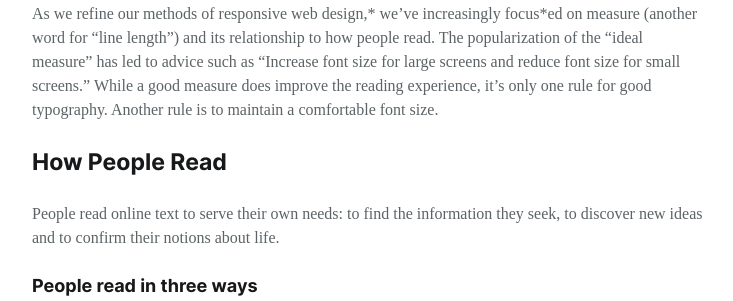
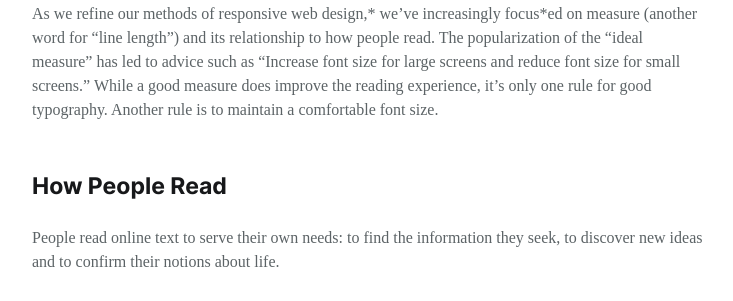
Before and after one commit to mct-ui/blogpost-design-SercuWarre, a plain HTML site: page index.html in a window 1280 px wide. Shown: the part 634-935 px from the top of the page, without its empty margins (272-1005 px from the left). Drawn offline with nearby package versions, Linux system fonts and the light colour scheme; a web font is replaced by a local one.

Commit message:
Added extra margin top to h2

```diff
--- a/css/screen.css
+++ b/css/screen.css
@@ -81,6 +81,9 @@ h2 {
   font-size: 23px;
   line-height: 32px;
   margin: 0 0 24px;
+}
+*+h2{
+    margin-top: 48px;
 }
 
 h3 {
```
